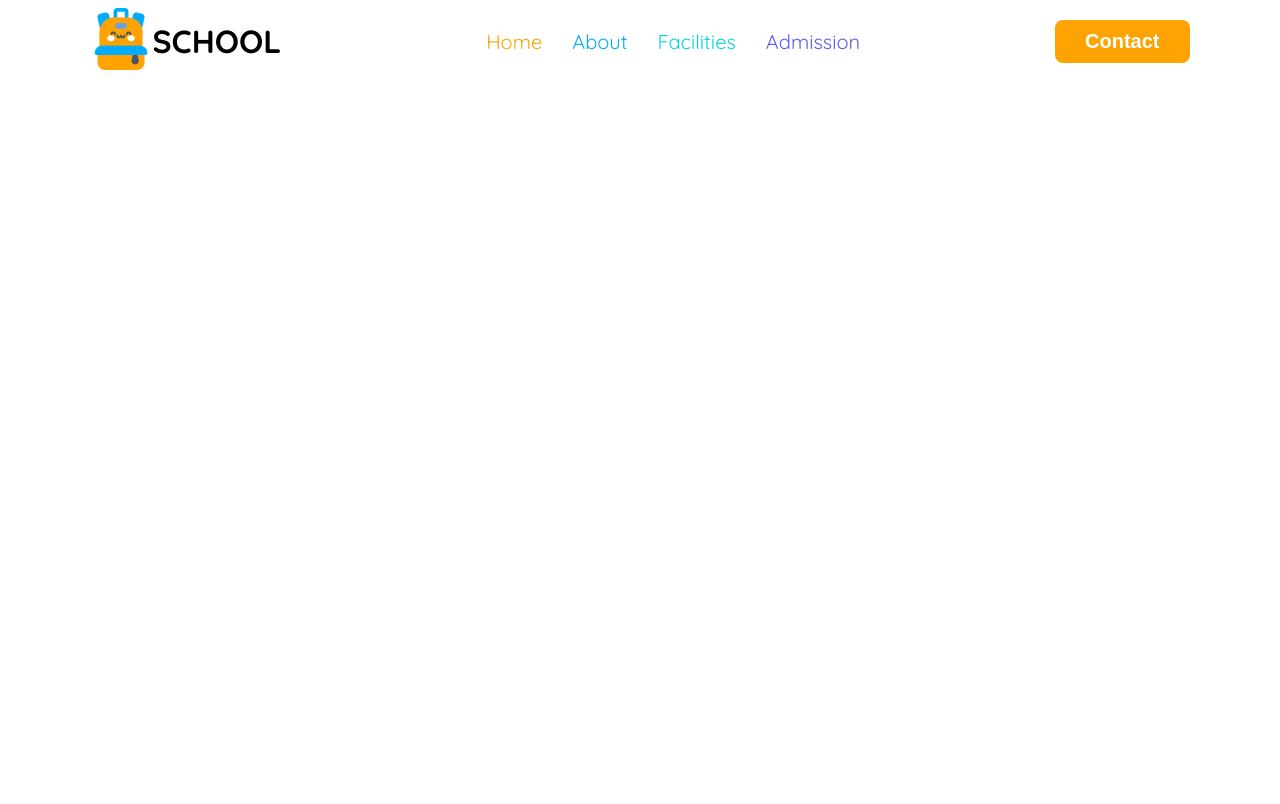
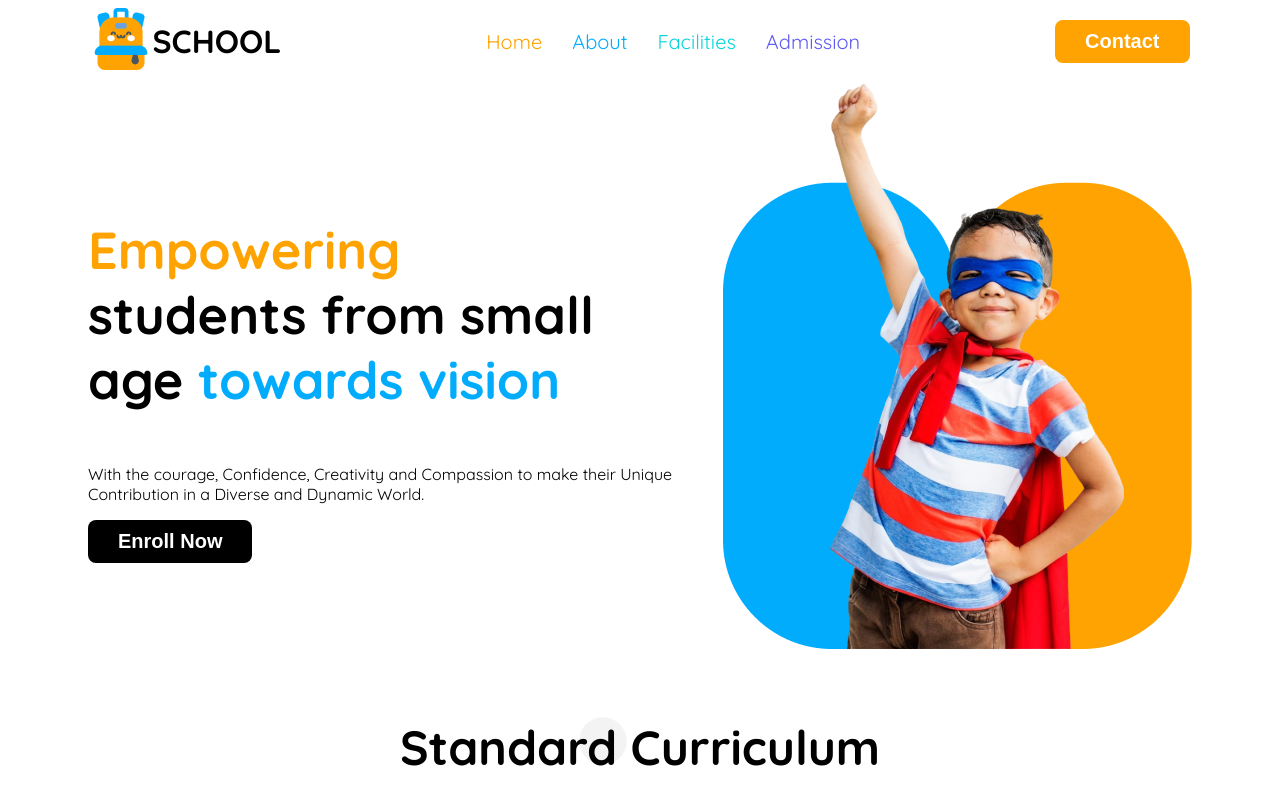
Before and after one commit to nazmulh6/nazmul-b11-as2, a plain HTML site: page index.html in a window 1280 px wide. Drawn offline with Linux system fonts and the light colour scheme.

Commit message:
added banner section

```diff
--- a/index.html
+++ b/index.html
@@ -7,12 +7,14 @@
     <link rel="stylesheet" href="styles/style.css">
 </head>
 <body class="quick-sand-font">
-    <header>
+    <header class="header-container">
         <nav class="navbar display-flex">
-           <div class="nav-img-title display-flex"> <div class="nav-image">
+           <div class="nav-img-title display-flex">
+            <div class="nav-image">
             <img class="nav-img" src="assets/logo.png" alt="">
         </div>
-        <div class="nav-title">SCHOOL</div></div>
+        <div class="nav-title">SCHOOL</div>
+    </div>
             <div class="nav-menu">
                 <ul class="display-flex">
                    <li><a class="nav-link home" href="">Home</a></li>
@@ -26,7 +28,20 @@
 
     </header>
     <main>
-
+        <section class="banner display-flex">
+            <div>
+                <h3 class="banner-title"><span class="empower">Empowering</span> <br>
+                    students from small <br> age <span class="vision">towards vision</span></h3>
+                    <p class="banner-details">With the courage, Confidence, Creativity and Compassion to make their Unique Contribution in a Diverse and Dynamic World.</p>
+                    <button class="banner-btn">Enroll Now</button>
+            </div>
+           <div>
+            <img class="banner-img" src="assets/hero-kids.png" alt="">
+           </div>
+        </section>
+        <section class="curriculum">
+            <h4 class="curriculum-title">Standard Curriculum</h4>
+        </section>
     </main>
     <footer>
 
--- a/styles/style.css
+++ b/styles/style.css
@@ -15,13 +15,17 @@
     color: #666666;
 }
 /* header styles */
-
+.header-container{
+    max-width: 1440px;
+    margin: 0 auto;
+}
 /* nav related styles */
 .navbar{
+    /* max-width: 1440px; */
     justify-content: space-around;
     text-align: center;
     align-items: center;
-    margin: 0px auto;
+    /* margin: 0 auto; */
 }
 .nav-title{
     font-size: 2rem;
@@ -66,8 +70,60 @@ ul > li{
 ul > li > a{
     text-decoration: none;
 }
+/* banner related styles */
+.banner{
+    justify-content: center;
+    align-items: center;
+    max-width: 1440px;
+    /* margin: 0 auto; */
+
+
+}
+.empower{
+    color:  #FEA301;
+}
+.vision{
+    color:#01ACFD;
+}
+.banner-title{
+    font-size: 3.25rem;
+    font-weight: bold;
+}
+.banner-img{
+    /* width: 100%; */
+}
+.banner-btn{
+    background-color: black;
+    color: white;
+    padding: 10px 30px;
+    border: none;
+    border-radius: 8px;
+    font-size: 1.25rem;
+    font-weight: 600;
+}
+/* curriculum related styles */
+.curriculum{
+    background-image:url(../assets/bg.png);
+
+}
+.curriculum-title{
+    font-size: 3rem;
+    font-weight: bold;
+    justify-content: center;
+    text-align: center;
+}
+
 /* main styles */
-
+main{
+    max-width: 1440px;
+    margin-left: 80px;
+    margin-right: 80px;
+    justify-content: center;
+    align-items: center;
+}
 
 
 /* footer styles */
+
+
+/* responsive for mobile device */
```
